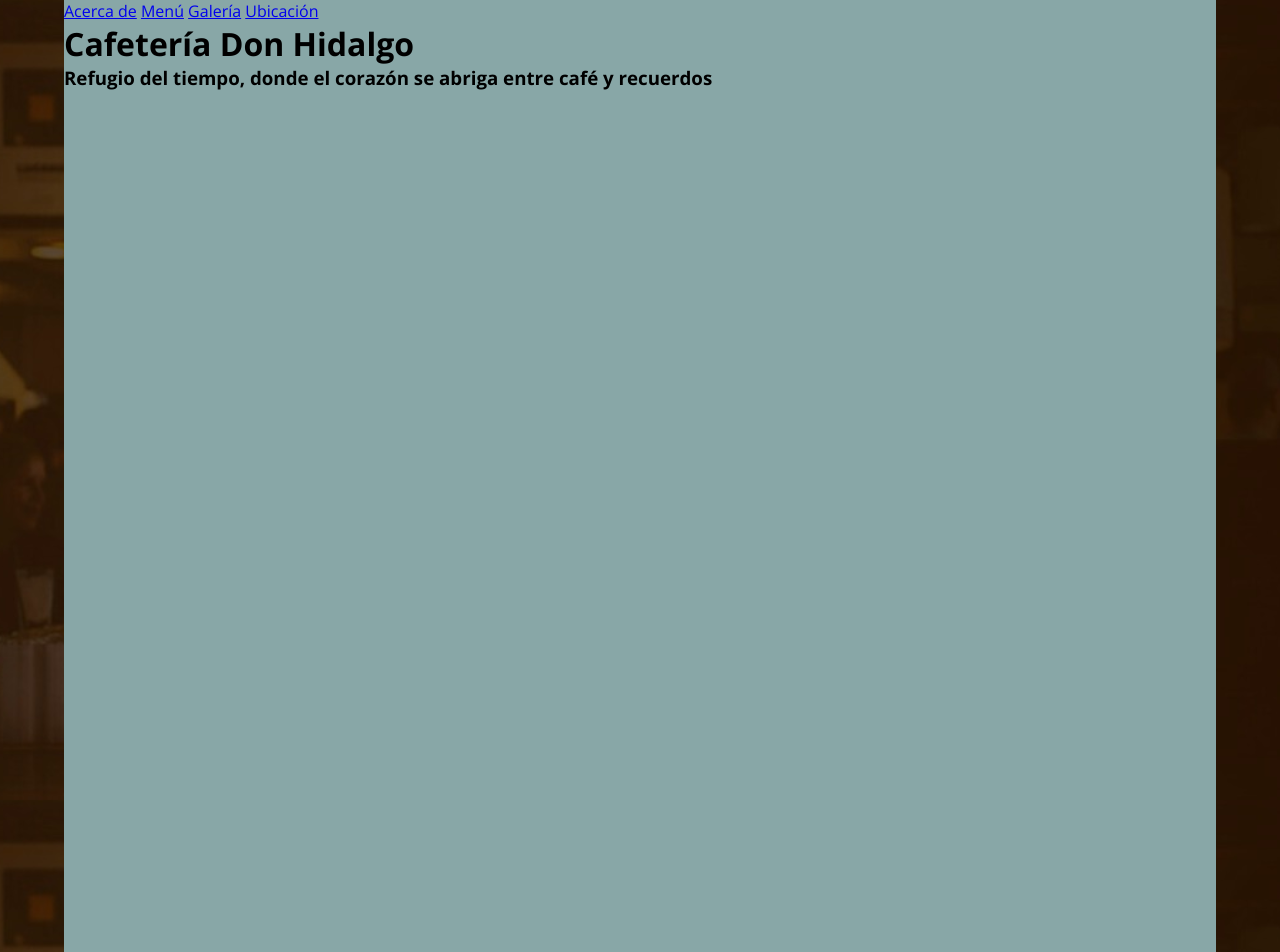
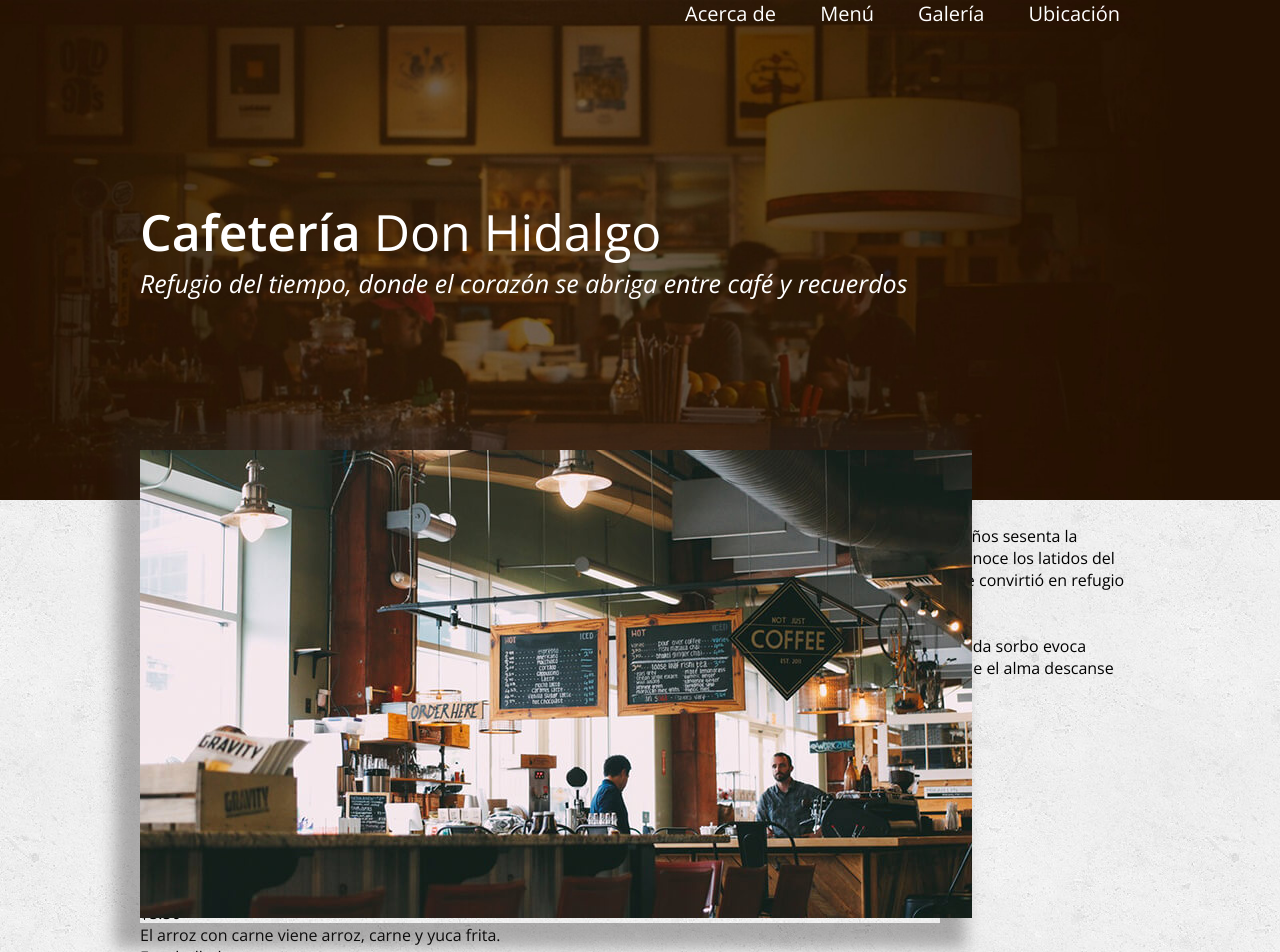
Before and after one commit to Alelop-Itu/Cafeter-a, a plain HTML site: page index.html in a window 1280 px wide. Shown: the top 952 px of the page. Drawn offline with nearby package versions, Linux system fonts and the light colour scheme.

Commit message:
CSS abril 8

```diff
--- a/estilos/estilos.css
+++ b/estilos/estilos.css
@@ -26,9 +26,9 @@ body {
     /*Definir ancho de contenedor*/
     width: 90%;
     /*Definimos el color de fondo del contenedor*/
-    background-color: rgb(136, 167, 167);
+    /*background-color: rgb(136, 167, 167);*/
     /*Definimos anchura máxima del contenedor*/
-    max: width 1000px;
+    max-width: 1000px;
     /*Definimos el margen en automático para centrar el contenedor*/
     margin: auto;
     /*Ocultamos el desboradamiento del contenedor*/
@@ -51,14 +51,96 @@ header {
 /*Damos estilo al header y que busque una clase que se llame contenedor*/
 header .contenedor {
     position: relative;
-    height: 1000px;
+    height: 500px;
     /*La imagen se va a adaptar al tamaño de contenedor gracias a background-attachment:cover;*/
 }
 
 /*Damos estilos al menú dentro del header*/
 header .menu {
-    /*Le damos el tamaño de la anchuta*/
+    /*Le damos el tamaño de la anchura*/
     width: 100%;
     /*Le decimos que alinee el texto a la derecha*/
     text-align: right;
 }
+
+/*Le damos estilos a las etiquetas del menú*/
+header .menu a {
+    /*Se da color a las etiquetas a*/
+    color: white;
+    /*Se configura el tamaño de la letra*/
+    font-size: 20px;
+    /*Se cambia grosor de letra*/
+    font-weight: 300;
+    /*Combinando en sección en línea con bloques*/
+    /*display: inline-block;*/
+    /*Se da margen a los recuadros de menú*/
+    margin: 40px 20px;
+    /*Se quita la línea del menú*/
+    text-decoration: none;
+    /**/
+    position: relative;
+}
+
+/*Utilizamos la seudoclase hover*/
+/*seudoclases se trabajas a parte de las clases*/
+header .menu a:hover {
+    /*Decoración bajo la línea*/
+    text-decoration: underline;
+    /*Color al seleccionar opción*/
+    color: rgb(184, 181, 18)
+}
+
+header .texto {
+    width: 100%;
+    color: white;
+    /*posición de acuerdo a las medidas absolutas y relativas*/
+    position: absolute;
+    /*Contenedor comienza al 50% del contenedor ocupado*/
+    top: 50%;
+    /*Titulo sube a partir del 50% del contenedor*/
+    margin-top: -52px;
+}
+
+header .texto .nombre {
+    font-size: 50px;
+    font-weight: 600;
+}
+
+header .texto .nombre span {
+    /*Se cambia grosor de la letra del título*/
+    font-weight: 300;
+}
+
+/*Se modifica subtítulo*/
+header .texto h3 {
+    /*ancho de letra*/
+    font-weight: 300;
+    font-size: 25px;
+    /*letra cursiva*/
+    font-style: italic;
+}
+
+/*Trabajo en la sección main*/
+.main{
+    /*Colocamos imagen de fondo*/
+    background-image: url(../img/bg-textura.jpg) ;
+    /*para que la imagen se repita*/
+    background-repeat: repeat;
+}
+
+/*sección acerca de*/
+.main .acerca-de .contenedor{
+    overflow:visible;
+    position: relative;
+}
+
+/*Trabajamos con la imagen de body*/
+.main .acerca-de .foto{
+    width: 80%;
+    position:absolute;
+    left:0;
+    top: -50px;
+    z-index: 0;
+    /*marco de sombra*/
+    box-shadow: 0px 0px 15px 25px rgba(43, 41, 41, 0.35);
+}
--- a/index.html
+++ b/index.html
@@ -23,29 +23,26 @@
     <header>
         <!--Menú de navegación-->
         <div class="contenedor">
-            <nav class=""menu-->
+            <nav class="menu" -->
                 <a href="#" id="btn-acerca-de">Acerca de</a>
                 <a href="#" id="menu">Menú</a>
                 <a href="#" id="galeria">Galería</a>
                 <a class="menu" href="#" id="btn-ubicacion">Ubicación</a>
             </nav>
             <div class="texto">
-                <h1> Cafetería <span> Don Hidalgo </span></h1>
+                <h1 class="nombre"> Cafetería <span> Don Hidalgo </span></h1>
                 <h3> Refugio del tiempo, donde el corazón se abriga entre café y recuerdos </h3>
             </div>
         </div>
 
     </header> <!--  Fin del header-->
 
-    <section class="main">
-
-        <!-- Inicio del main-->
+    <section class="main"> <!-- Inicio del main-->
         <section> <!--Inicio sección acerca de-->
-            <!--Inicio Acerca de-->
-            <section id="acerca-de">
-                <div>
-                    <div>
-                        <img src="img/acerca-de.jpg" alt="Acerca de lobby   width=" 500" height="400">
+            <section class ="acerca-de" id="acerca-de">
+                <div class="contenedor">
+                    <div class="foto">
+                        <img src="img/acerca-de.jpg" alt="Acerca de lobby" >
                     </div>
                     <article>
                         <h3>Acerca de</h3>
@@ -71,12 +68,11 @@
             </section>
         </section> <!-- Fin de acerca de-->
 
-        <!--Inicio de la sección menu-->
-        <section class="" menu>
+        <section class="" menu> <!--Inicio de la sección menu-->
             <div class="contenedor">
                 <h3 class="titulo" id="platillo"> Menú </h3>
                 <div class="contenedor-menu2">
-                    <article>
+                    <article><!--Inicio sección comidas-->
                         <p class="categoria">De comer</p>
                         <div class="platillo">
                             <p class="nombre">Arroz con camarón</p>
@@ -100,10 +96,7 @@
                         </div>
                     </article> <!--Fin de la sección de comidas-->
 
-                    <!--Inicio sección bebidas-->
-
-
-                    <article>
+                    <article> <!--Inicio sección bebidas-->
                         <p class="categoria">bebidas</p>
                         <div class="platillo">
                             <p class="nombre">Café</p>
@@ -131,7 +124,7 @@
         </section> <!--Fin de la sección menú-->
 
         <section> <!--Inicio sección galería-->
-            <section class="galeria" id="galeria"></section>
+            <section class="galeria" id="galeria">
                 <div class="foto">
                     <img src="img/1.jpg" alt="cafe">
                 </div>
@@ -156,9 +149,10 @@
                 <div class="foto">
                     <img src="img/8.jpg" alt="cafe">
                 </div>
+            </section>
         </section> <!--Fin de la sección galería-->
 
-    </section>
+    </section> <!--Fin main-->
 </body>
 
 </html>
```
Lines whose indentation alone changed are shown as unchanged.
